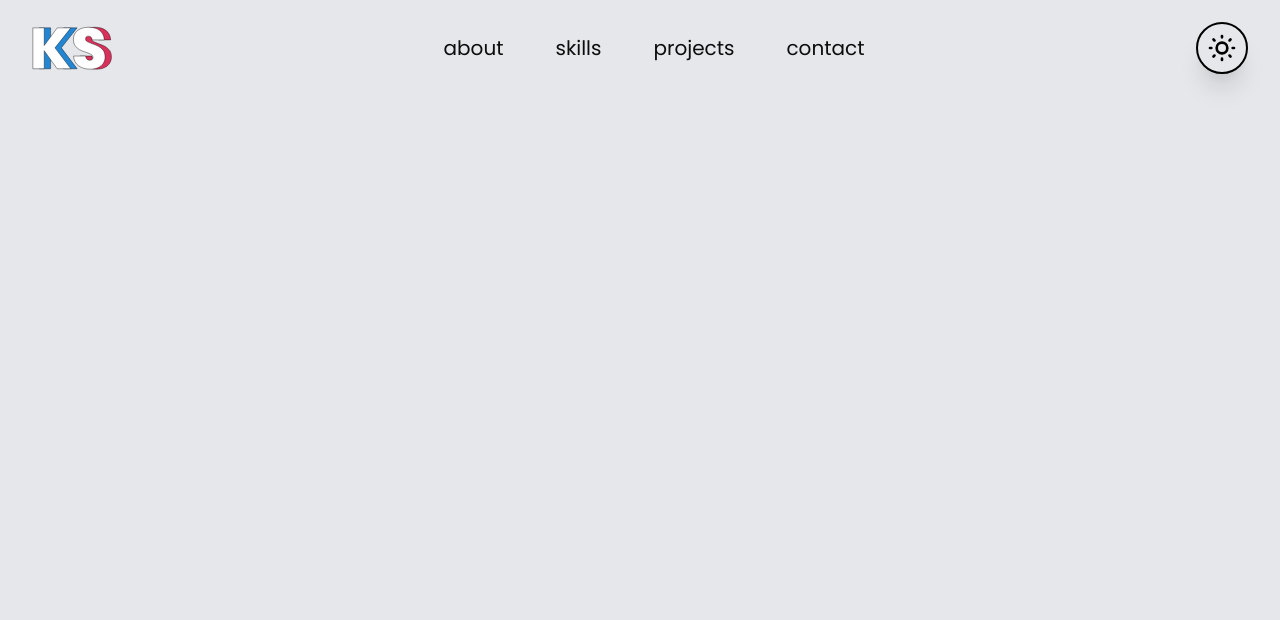
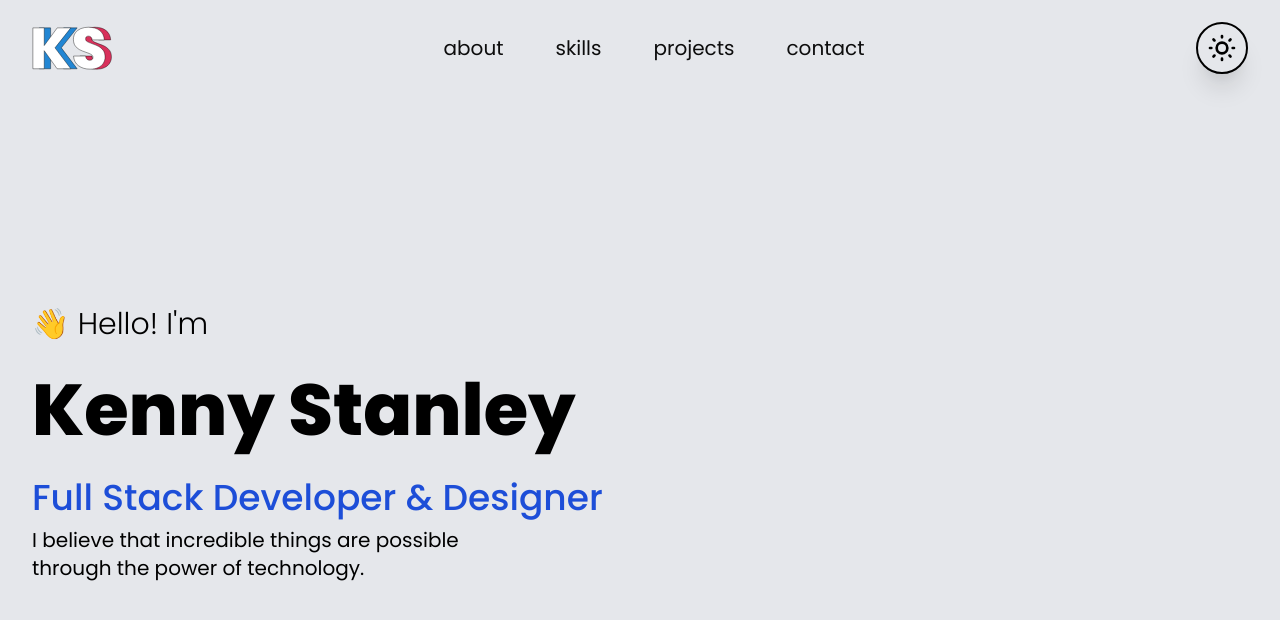
Before and after one commit to KennyStanleyJr/KennyStanleyJr, a Next.js app: page / in a window 1280 px wide. Shown: the top 620 px of the page. Built offline with nearby package versions, Linux system fonts and the light colour scheme.

Commit message:
added intro section

```diff
--- a/src/components/layout/Main.tsx
+++ b/src/components/layout/Main.tsx
@@ -1,8 +1,8 @@
 export default function Main({ children }: { children: React.ReactNode }) {
   return (
     <div className="bg-gray-200 dark:bg-almost-black font-poppins transition-colors">
-      <main className="h-screen max-w-7xl mx-auto sm:px-6 lg:px-8">
-        {children}
+      <main className="h-screen max-w-7xl mx-auto px-4 sm:px-6 lg:px-8">
+        <div className="flex flex-col h-screen">{children}</div>
       </main>
     </div>
   )
--- /dev/null
+++ b/src/components/layout/Section.tsx
@@ -0,0 +1,4 @@
+export const Section = ({ children }: { children: React.ReactNode }) => {
+  return <section className="flex-grow">{children}</section>
+}
+export default Section
--- /dev/null
+++ b/src/components/ui/Intro.tsx
@@ -0,0 +1,16 @@
+export const Intro = () => {
+  return (
+    <div className="flex flex-col h-full justify-center">
+      <h3 className="text-3xl font-light">👋 Hello! I&apos;m</h3>
+      <h1 className="text-7xl font-extrabold py-8">Kenny Stanley</h1>
+      <h2 className="text-4xl font-medium text-blue-700 dark:text-blue-400 pb-2">
+        Full Stack Developer & Designer
+      </h2>
+      <p className="text-xl">
+        I believe that incredible things are possible <br />
+        through the power of technology.
+      </p>
+    </div>
+  )
+}
+export default Intro
--- a/src/pages/index.tsx
+++ b/src/pages/index.tsx
@@ -3,7 +3,8 @@ import Header from '@/components/layout/Header'
 import Logo from '@/components/ui/Logo'
 import Navigation from '@/components/domain/Navigation'
 import DarkModeToggle from '@/components/ui/DarkModeToggle'
-import Content from '@/components/ui/Content'
+import Section from '@/components/layout/Section'
+import Intro from '@/components/ui/Intro'
 
 export default function Home() {
   return (
@@ -13,7 +14,9 @@ export default function Home() {
         <Navigation />
         <DarkModeToggle />
       </Header>
-      {/* <Content /> */}
+      <Section>
+        <Intro />
+      </Section>
     </Main>
   )
 }
```
